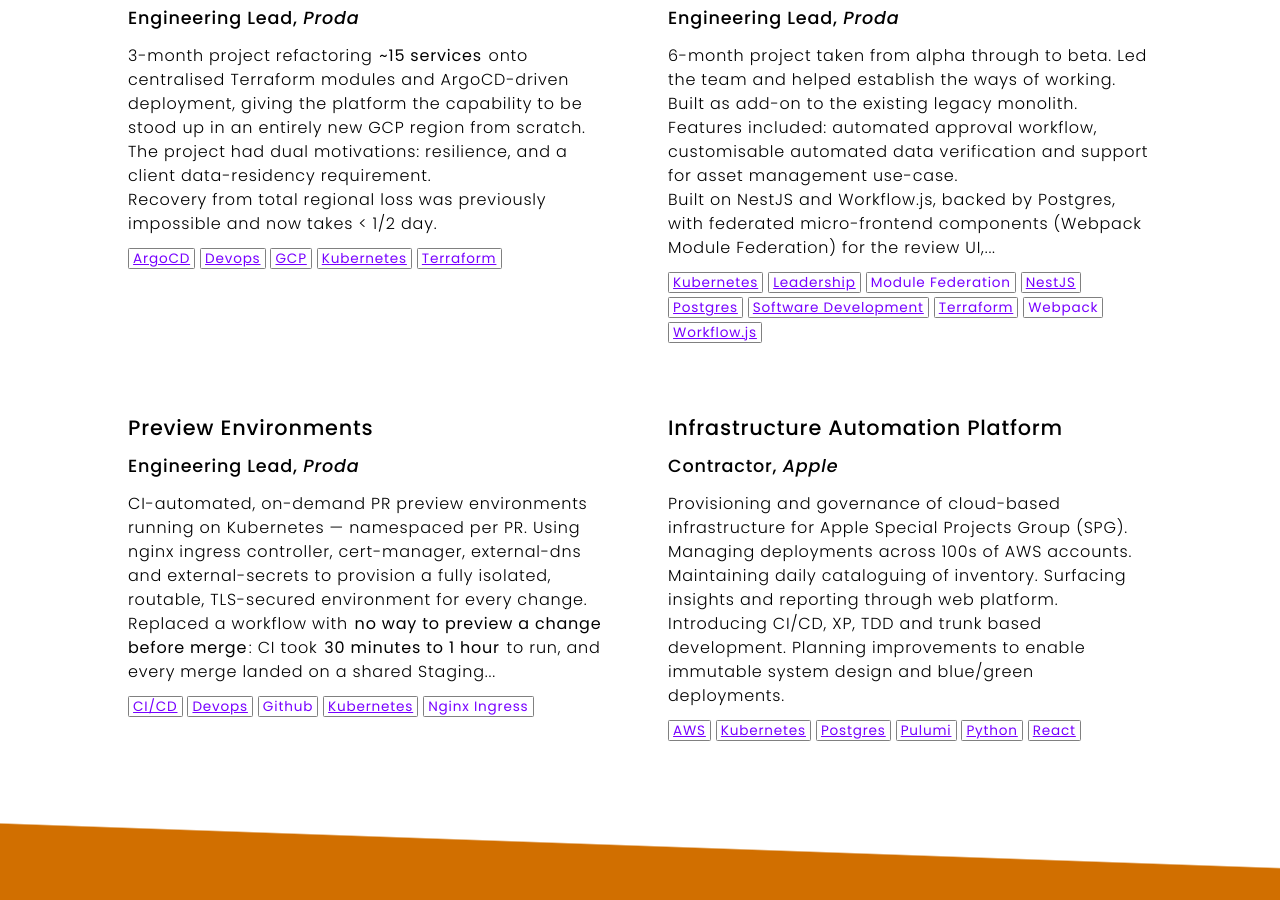
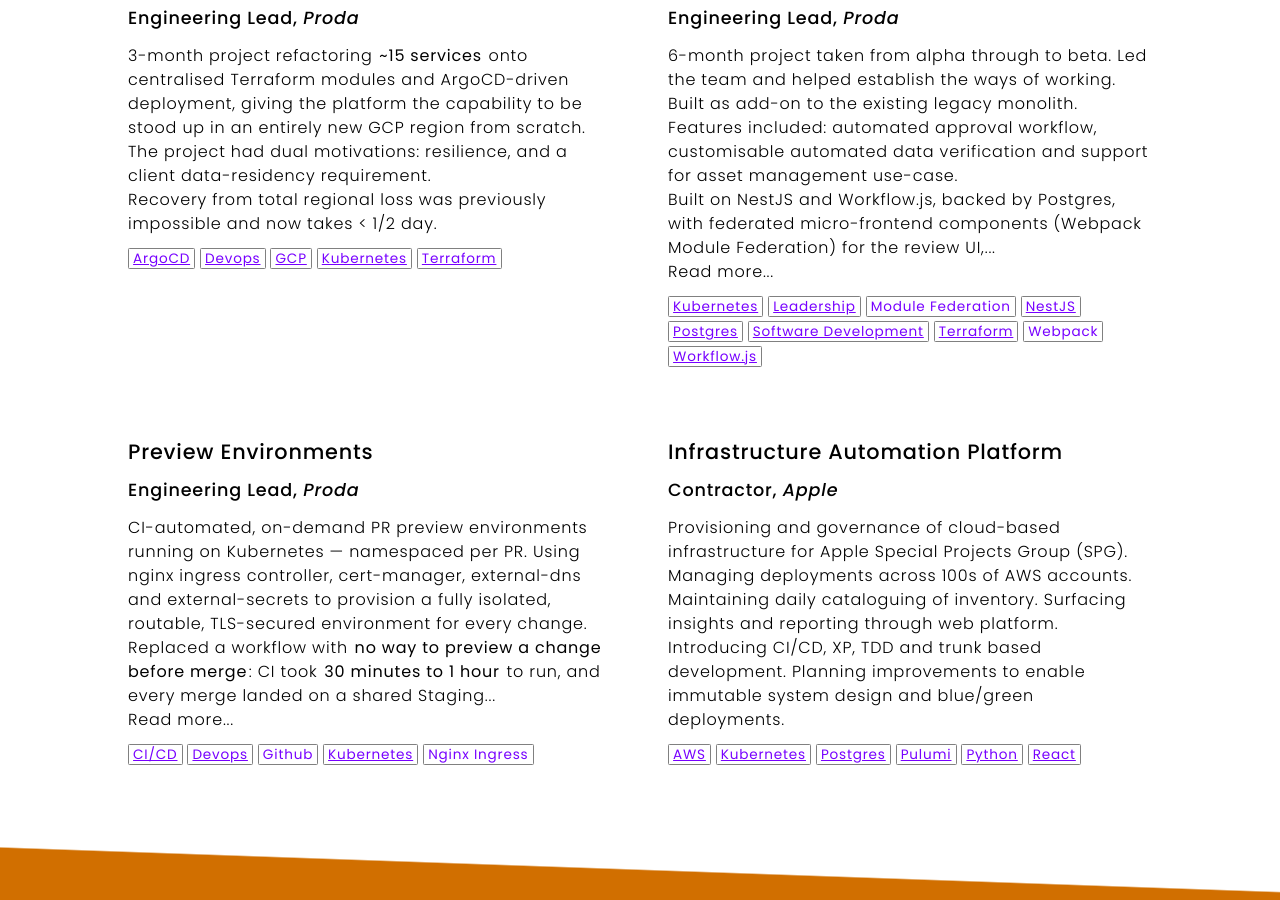
Before and after one commit to philwhiteuk/cv, a Jekyll site: the page built from pages/index.html, in a window 1280 px wide and 900 px high, scrolled down 1175 px. Built offline with Jekyll 4.4.1, drawn with Linux system fonts in a browser that asks for light colours.

Commit message:
Hide 'Read more' link when content is not truncated
- Only show the 'Read more' link if the content was actually truncated
- Uses Liquid comparison to check if truncated_content differs from original content
- Only affects homepage via shortlist=true parameter

Closes #55cef4d0

Co-authored-by: philwhiteuk <philwhiteuk@users.noreply.github.com>

```diff
--- a/_includes/projects.html
+++ b/_includes/projects.html
@@ -23,7 +23,11 @@
         </span>
         <div class="content">
             {% if include.shortlist == true %}
-            {{ project.content | truncatewords: 60 | markdownify }}
+            {% assign truncated_content = project.content | truncatewords: 60 %}
+            {{ truncated_content | markdownify }}
+            {% if truncated_content != project.content %}
+            <p><a href="{{ project.url | relative_url }}" title="Read more about {{ project.title }}">Read more...</a></p>
+            {% endif %}
             {% else %}
             {{ project.content | markdownify }}
             {% endif %}
```
